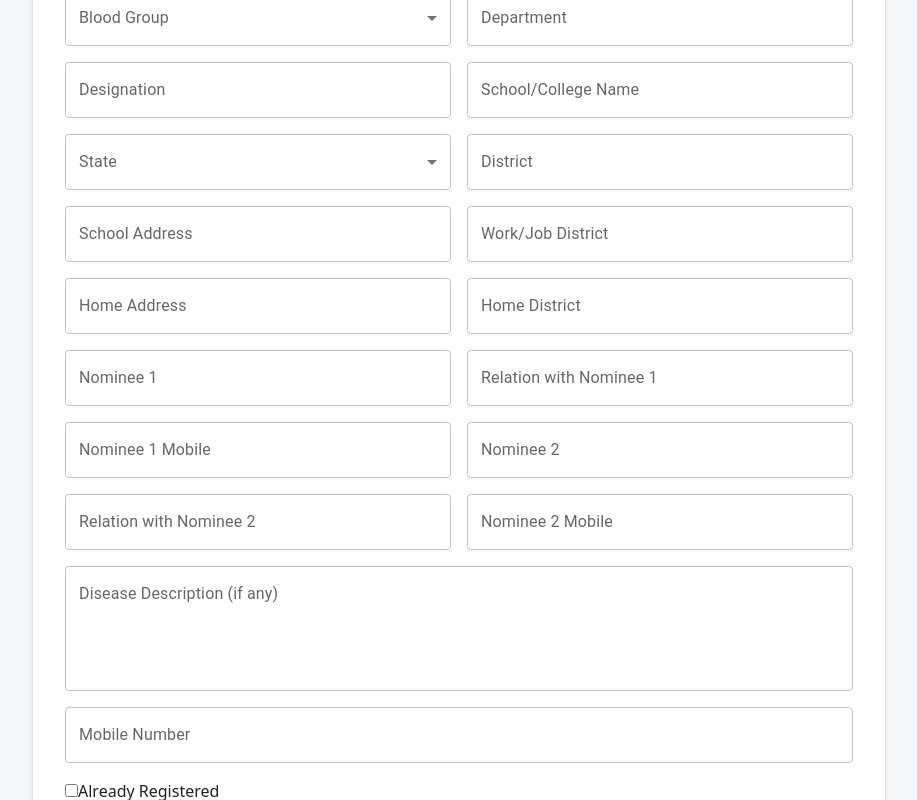
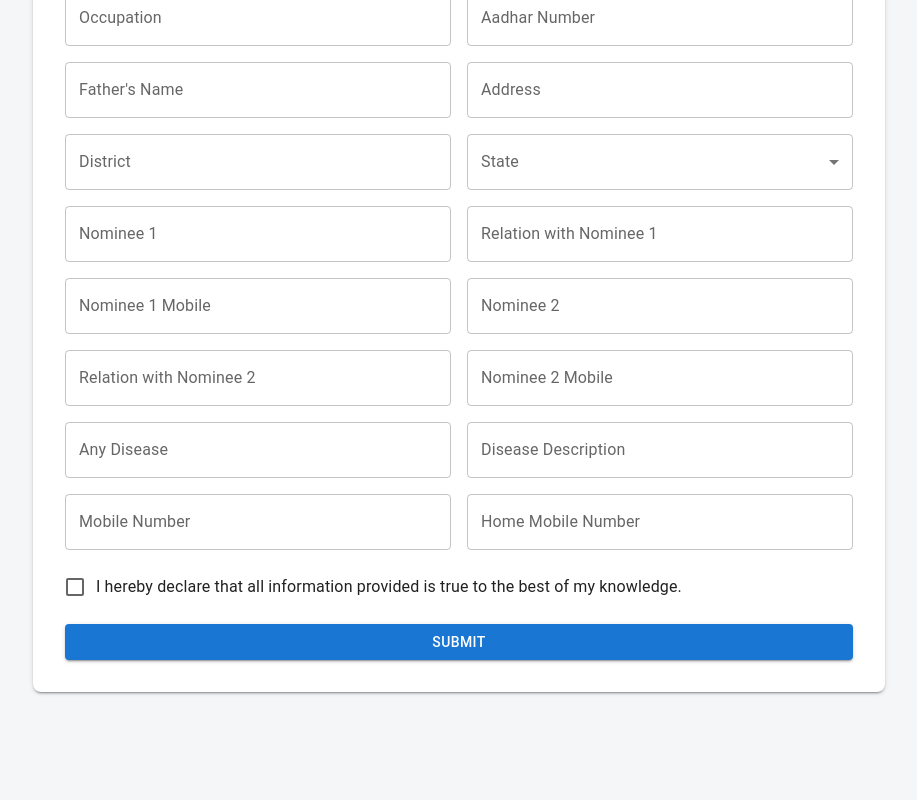
Before and after one commit to mohd-yasir3455/working, a React (Create React App) app: page / in a window 1280 px wide. Shown: the part 1980-2780 px from the top of the page, without its empty margins (181-1098 px from the left). Built offline with nearby package versions, Linux system fonts and the light colour scheme.

Commit message:
updated form

```diff
--- a/src/Pages/RegisterPage/Components/RegisterForm.jsx
+++ b/src/Pages/RegisterPage/Components/RegisterForm.jsx
@@ -9,6 +9,8 @@ import {
   Box,
   MenuItem,
   Paper,
+  Checkbox,
+  FormControlLabel,
 } from "@mui/material";
 import { createTheme, ThemeProvider } from "@mui/material/styles";
 
@@ -54,8 +56,6 @@ const statesInIndia = [
   "West Bengal",
 ];
 
-const bloodGroups = ["A+", "A-", "B+", "B-", "AB+", "AB-", "O+", "O-"];
-
 const RegistrationForm = () => {
   const [formData, setFormData] = useState({
     password: "",
@@ -64,25 +64,23 @@ const RegistrationForm = () => {
     dob: "",
     email: "",
     gender: "",
-    bloodGroup: "",
-    department: "",
-    designation: "",
-    schoolCollege: "",
+    occupation: "",
+    aadharNumber: "",
+    fatherName: "",
+    address: "",
+    district: "",
     state: "",
-    district: "",
-    schoolAddress: "",
-    workJobDistrict: "",
-    homeAddress: "",
-    homeDistrict: "",
     nominee1: "",
     relationWithNominee1: "",
     nominee1Mobile: "",
     nominee2: "",
     relationWithNominee2: "",
     nominee2Mobile: "",
+    disease: "",
     diseaseDescription: "",
-    isAlreadyRegistered: false,
     mobileNumber: "",
+    homeMobileNumber: "",
+    declaration: false,
   });
 
   const [errors, setErrors] = useState({});
@@ -151,7 +149,7 @@ const RegistrationForm = () => {
                   <TextField
                     fullWidth
                     type="password"
-                    label="Password"
+                    label="Make Password"
                     name="password"
                     value={formData.password}
                     onChange={handleChange}
@@ -227,48 +225,50 @@ const RegistrationForm = () => {
                 <Grid item xs={12} md={6}>
                   <TextField
                     fullWidth
-                    select
-                    label="Blood Group"
-                    name="bloodGroup"
-                    value={formData.bloodGroup}
-                    onChange={handleChange}
-                  >
-                    {bloodGroups.map((group) => (
-                      <MenuItem key={group} value={group}>
-                        {group}
-                      </MenuItem>
-                    ))}
-                  </TextField>
-                </Grid>
-                <Grid item xs={12} md={6}>
-                  <TextField
-                    fullWidth
-                    label="Department"
-                    name="department"
-                    value={formData.department}
+                    label="Occupation"
+                    name="occupation"
+                    value={formData.occupation}
                     onChange={handleChange}
                   />
                 </Grid>
                 <Grid item xs={12} md={6}>
                   <TextField
                     fullWidth
-                    label="Designation"
-                    name="designation"
-                    value={formData.designation}
+                    label="Aadhar Number"
+                    name="aadharNumber"
+                    value={formData.aadharNumber}
                     onChange={handleChange}
                   />
                 </Grid>
                 <Grid item xs={12} md={6}>
                   <TextField
                     fullWidth
-                    label="School/College Name"
-                    name="schoolCollege"
-                    value={formData.schoolCollege}
+                    label="Father's Name"
+                    name="fatherName"
+                    value={formData.fatherName}
+                    onChange={handleChange}
+                  />
+                </Grid>
+                <Grid item xs={12} md={6}>
+                  <TextField
+                    fullWidth
+                    label="Address"
+                    name="address"
+                    value={formData.address}
                     onChange={handleChange}
                   />
                 </Grid>
 
                 {/* Address Section */}
+                <Grid item xs={12} md={6}>
+                  <TextField
+                    fullWidth
+                    label="District"
+                    name="district"
+                    value={formData.district}
+                    onChange={handleChange}
+                  />
+                </Grid>
                 <Grid item xs={12} md={6}>
                   <TextField
                     fullWidth
@@ -286,53 +286,6 @@ const RegistrationForm = () => {
                       </MenuItem>
                     ))}
                   </TextField>
-                </Grid>
-                <Grid item xs={12} md={6}>
-                  <TextField
-                    fullWidth
-                    label="District"
-                    name="district"
-                    value={formData.district}
-                    onChange={handleChange}
-                  />
-                </Grid>
-
-                <Grid item xs={12} md={6}>
-                  <TextField
-                    fullWidth
-                    label="School Address"
-                    name="schoolAddress"
-                    value={formData.schoolAddress}
-                    onChange={handleChange}
-                  />
-                </Grid>
-                <Grid item xs={12} md={6}>
-                  <TextField
-                    fullWidth
-                    label="Work/Job District"
-                    name="workJobDistrict"
-                    value={formData.workJobDistrict}
-                    onChange={handleChange}
-                  />
-                </Grid>
-                <Grid item xs={12} md={6}>
-                  <TextField
-                    fullWidth
-                    label="Home Address"
-                    name="homeAddress"
-                    value={formData.homeAddress}
-                    onChange={handleChange}
-                  />
-                </Grid>
-                <Grid item xs={12} md={6}>
-
-                <TextField
-                    fullWidth
-                    label="Home District"
-                    name="homeDistrict"
-                    value={formData.homeDistrict}
-                    onChange={handleChange}
-                  />
                 </Grid>
 
                 {/* Nominee Section */}
@@ -392,20 +345,27 @@ const RegistrationForm = () => {
                 </Grid>
 
                 {/* Health Information */}
-                <Grid item xs={12}>
+                <Grid item xs={12} md={6}>
                   <TextField
                     fullWidth
-                    multiline
-                    rows={4}
-                    label="Disease Description (if any)"
+                    label="Any Disease"
+                    name="disease"
+                    value={formData.disease}
+                    onChange={handleChange}
+                  />
+                </Grid>
+                <Grid item xs={12} md={6}>
+                  <TextField
+                    fullWidth
+                    label="Disease Description"
                     name="diseaseDescription"
                     value={formData.diseaseDescription}
                     onChange={handleChange}
                   />
                 </Grid>
 
-                {/* Already Registered Checkbox */}
-                <Grid item xs={12}>
+                {/* Contact Numbers */}
+                <Grid item xs={12} md={6}>
                   <TextField
                     fullWidth
                     label="Mobile Number"
@@ -416,16 +376,28 @@ const RegistrationForm = () => {
                     helperText={errors.mobileNumber}
                   />
                 </Grid>
+                <Grid item xs={12} md={6}>
+                  <TextField
+                    fullWidth
+                    label="Home Mobile Number"
+                    name="homeMobileNumber"
+                    value={formData.homeMobileNumber}
+                    onChange={handleChange}
+                  />
+                </Grid>
+
+                {/* Declaration Checkbox */}
                 <Grid item xs={12}>
-                  <label>
-                    <input
-                      type="checkbox"
-                      name="isAlreadyRegistered"
-                      checked={formData.isAlreadyRegistered}
-                      onChange={handleChange}
-                    />
-                    Already Registered
-                  </label>
+                  <FormControlLabel
+                    control={
+                      <Checkbox
+                        checked={formData.declaration}
+                        onChange={handleChange}
+                        name="declaration"
+                      />
+                    }
+                    label="I hereby declare that all information provided is true to the best of my knowledge."
+                  />
                 </Grid>
 
                 {/* Submit Button */}
```
Also changed, not shown: 2 other files (tests, documents, lock files or other folders).
